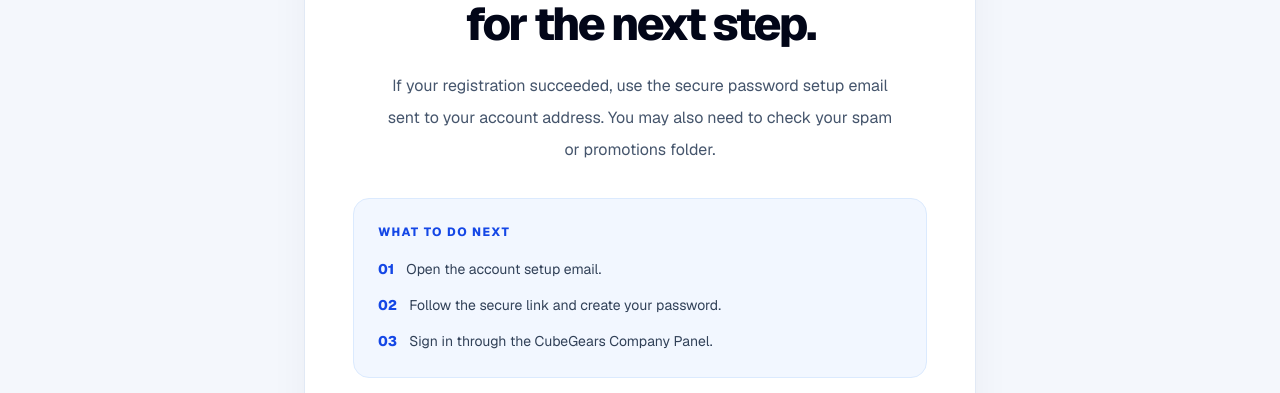
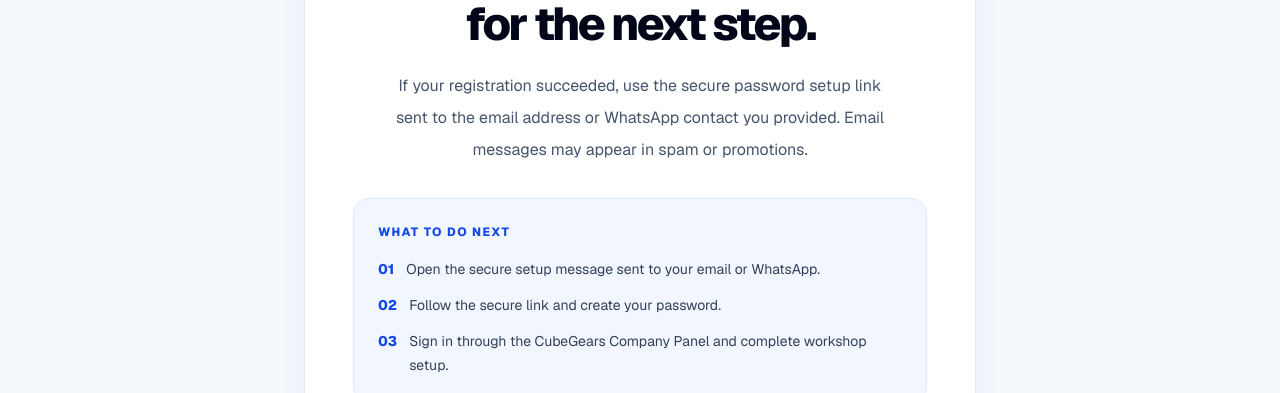
Before and after one commit to amnas-cubixmet/cubegears-public-website, a Next.js app: page /signup/success in a window 1280 px wide. Shown: the part 407-800 px from the top of the page. Built offline with nearby package versions, Linux system fonts and the light colour scheme; no server answers.

Commit message:
Support WhatsApp owner signup delivery

```diff
--- a/app/signup/success/page.tsx
+++ b/app/signup/success/page.tsx
@@ -15,13 +15,13 @@ export default function SignupSuccessPage() {
             <span className="mx-auto grid h-20 w-20 place-items-center rounded-full border border-emerald-100 bg-emerald-50 text-4xl font-black text-emerald-600" aria-hidden="true">✓</span>
             <p className="eyebrow mt-8 justify-center">REGISTRATION SUBMITTED</p>
             <h1 className="marketing-text-balance mx-auto mt-4 text-[clamp(32px,4vw,46px)] font-extrabold leading-[1.12] tracking-[-.055em] text-slate-950">Check your inbox for the next step.</h1>
-            <p className="mx-auto mt-5 max-w-lg text-[16px] leading-8 text-slate-600">If your registration succeeded, use the secure password setup email sent to your account address. You may also need to check your spam or promotions folder.</p>
+            <p className="mx-auto mt-5 max-w-lg text-[16px] leading-8 text-slate-600">If your registration succeeded, use the secure password setup link sent to the email address or WhatsApp contact you provided. Email messages may appear in spam or promotions.</p>
             <div className="mt-8 rounded-2xl border border-blue-100 bg-[#f2f7ff] p-5 text-left sm:p-6">
               <p className="text-[12px] font-extrabold tracking-[.12em] text-blue-700">WHAT TO DO NEXT</p>
               <ol className="mt-4 space-y-3 text-[14px] leading-6 text-slate-700">
-                <li className="flex gap-3"><span className="font-extrabold text-blue-700">01</span> Open the account setup email.</li>
+                <li className="flex gap-3"><span className="font-extrabold text-blue-700">01</span> Open the secure setup message sent to your email or WhatsApp.</li>
                 <li className="flex gap-3"><span className="font-extrabold text-blue-700">02</span> Follow the secure link and create your password.</li>
-                <li className="flex gap-3"><span className="font-extrabold text-blue-700">03</span> Sign in through the CubeGears Company Panel.</li>
+                <li className="flex gap-3"><span className="font-extrabold text-blue-700">03</span> Sign in through the CubeGears Company Panel and complete workshop setup.</li>
               </ol>
             </div>
             <div className="responsive-actions mt-8 justify-center">
```
